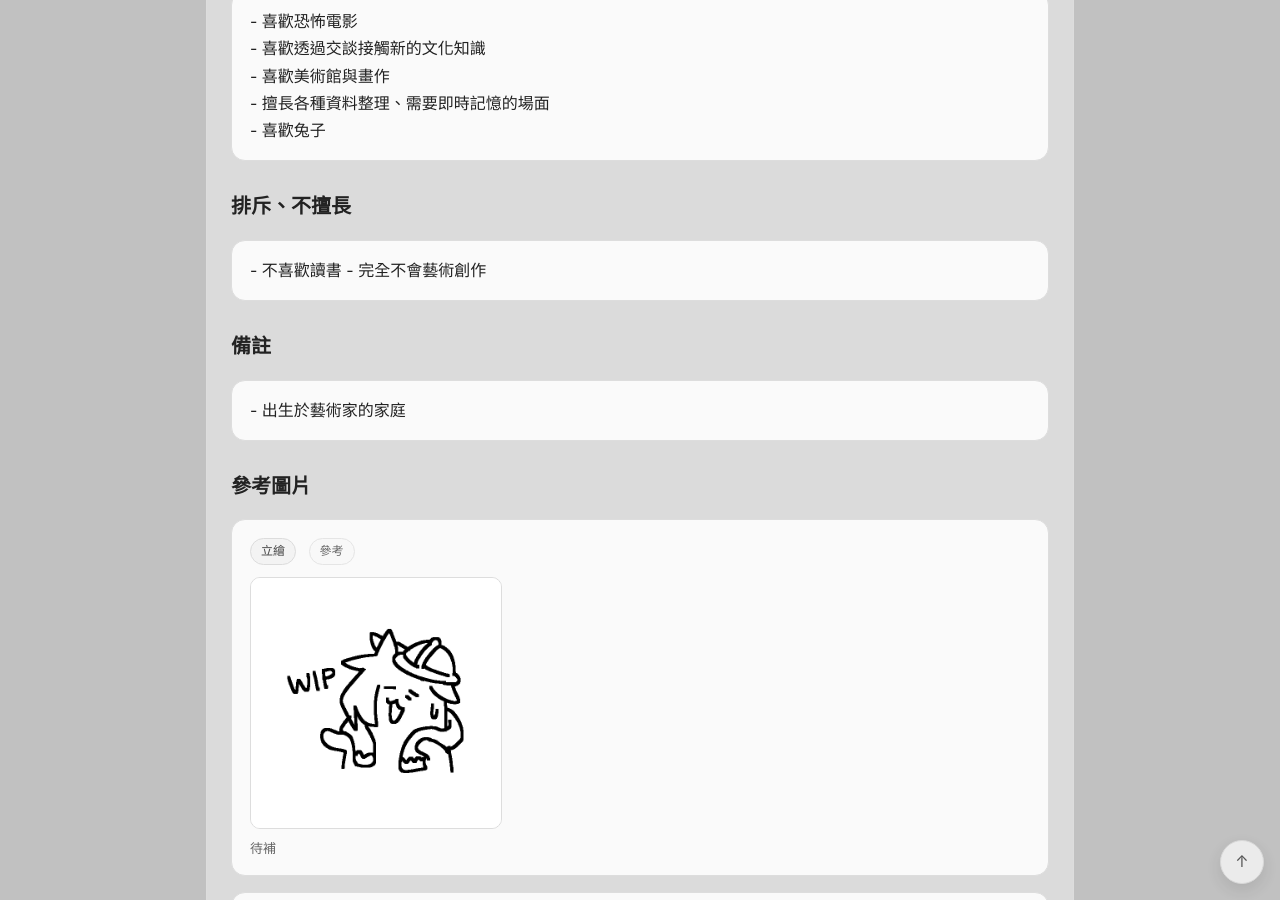
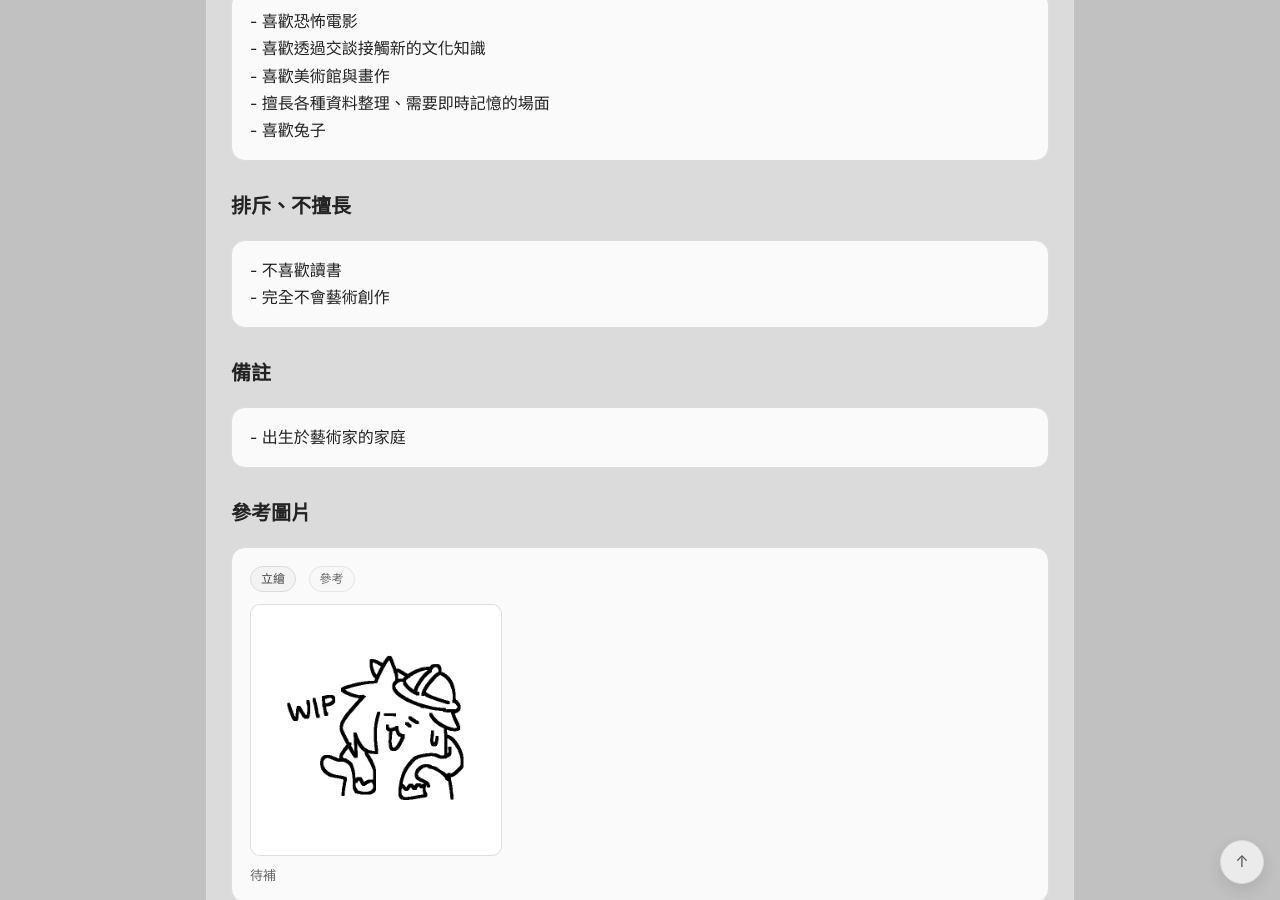
Before and after one commit to yoyoseal/char-archive, a Jekyll site: the page built from _characters/sakura.md, in a window 1280 px wide and 900 px high, scrolled down 1288 px. Built offline with Jekyll 4.4.1, drawn with Linux system fonts in a browser that asks for light colours.

```diff
--- a/_characters/sakura.md
+++ b/_characters/sakura.md
@@ -61,7 +61,7 @@ order: 100
 
 ## 排斥、不擅長
 <div class="card">
--  不喜歡讀書
+-  不喜歡讀書<br>
 -  完全不會藝術創作
 </div>
 
```
